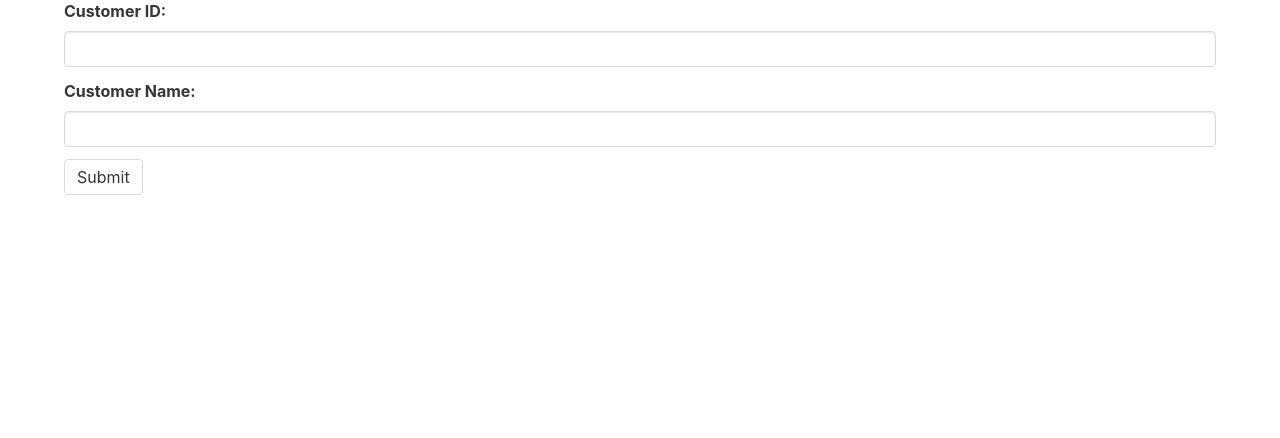
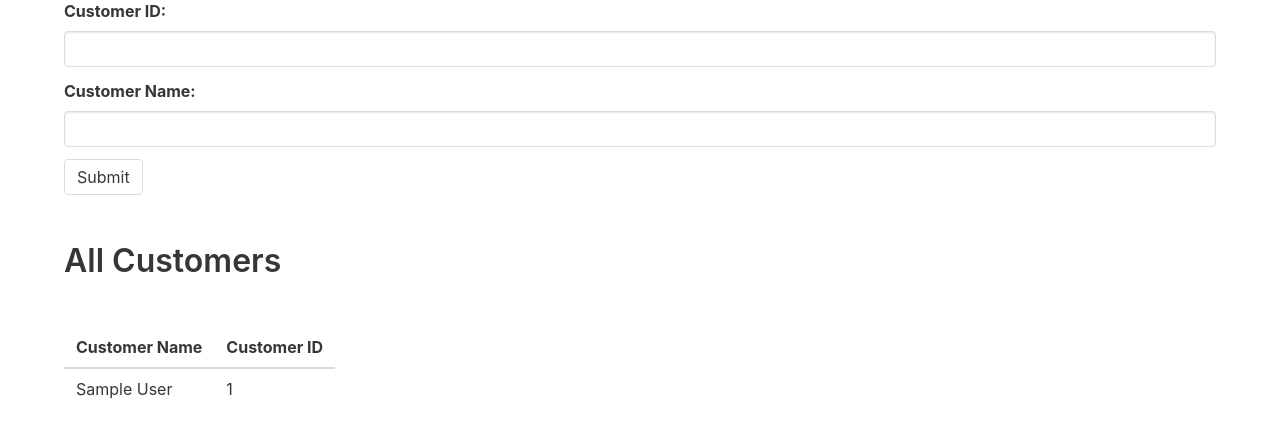
Before and after one commit to firezdog/review-app, a Flask app: page / in a window 1280 px wide. Shown: the part 133-571 px from the top of the page. Run offline with Flask 2, Linux system fonts and the light colour scheme; tables that the repository leaves empty hold one stand-in row (values such as "Sample post"); some libraries are stand-ins or nearby versions.

Commit message:
can add customers and display all customers

```diff
--- a/app.py
+++ b/app.py
@@ -1,15 +1,39 @@
-import sqlite3
-from flask import Flask, render_template, g, request, jsonify
+import os
+from flask import Flask, render_template, request, jsonify, redirect
+from flask_sqlalchemy import SQLAlchemy
+
+project_dir = os.path.dirname(os.path.abspath(__file__))
+database_file = "sqlite:///{}".format(
+    os.path.join(project_dir, "customerdatabase.db")
+)
+
 app = Flask(__name__)
+app.config['SQLALCHEMY_DATABASE_URI'] = database_file
+db = SQLAlchemy(app)
+
+
+class Customer(db.Model):
+    name = db.Column(db.String(80), nullable=False)
+    id = db.Column(db.Integer, unique=True, nullable=False, primary_key=True)
+
+    def __repr__(self):
+        return '<Customer %r %r>' % (self.id, self.name)
 
 
 @app.route('/', methods=['GET', 'POST'])
 def index():
     if request.method == 'GET':
-        return render_template("index.html")
+        context = {}
+        customers = Customer.query.all()
+        return render_template("index.html", customers=customers)
     else:
-        return jsonify(request.form)
+        new_customer = Customer(
+            name=request.form['customer_name'], id=request.form['customer_id'])
+        db.session.add(new_customer)
+        db.session.commit()
+        return redirect('/')
 
 
 if __name__ == '__main__':
+    db.create_all()
     app.run(debug=True)
--- a/templates/index.html
+++ b/templates/index.html
@@ -32,5 +32,32 @@
     </div>
     <button class="button">Submit</button>
   </form>
+  <div class="hero">
+    <div class="hero-body">
+      <div class="container">
+        <h1 class="title">
+            All Customers
+        </h1>
+      </div>
+    </div>
+  </div>
+  <div class="container">
+    <table class="table is-striped">
+      <thead>
+        <tr>
+          <th>Customer Name</th>
+          <th>Customer ID</th>
+        </tr>
+      </thead>
+      <tbody>
+        {% for customer in customers %}
+        <tr>
+          <td>{{customer.name}}</td>
+          <td>{{customer.id}}</td>
+        </tr>
+        {% endfor %}
+      </tbody>
+    </table>
+  </div>
 </body>
 </html>
```
Also changed, not shown: customer_manager.py (deleted, +0 -12 lines), 1 other file.
